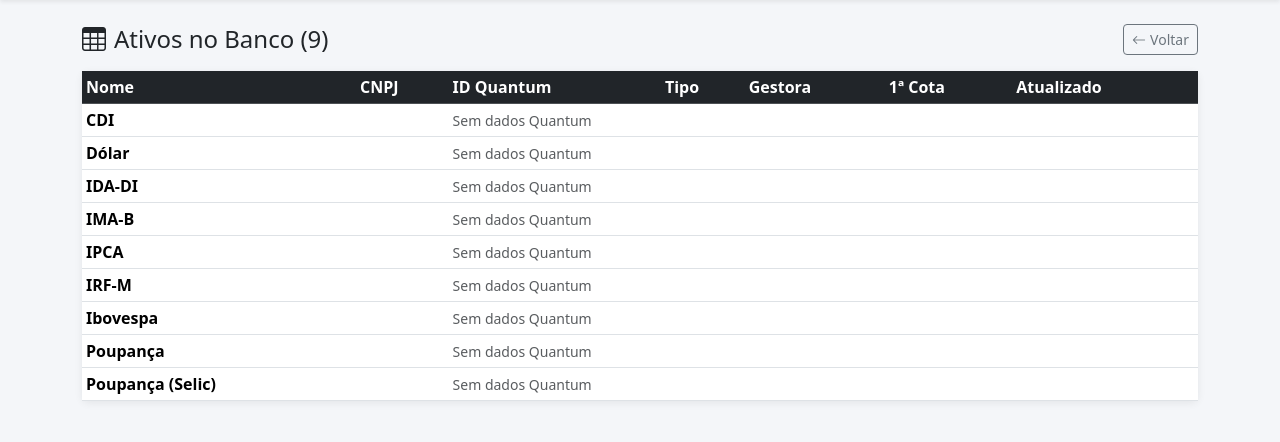
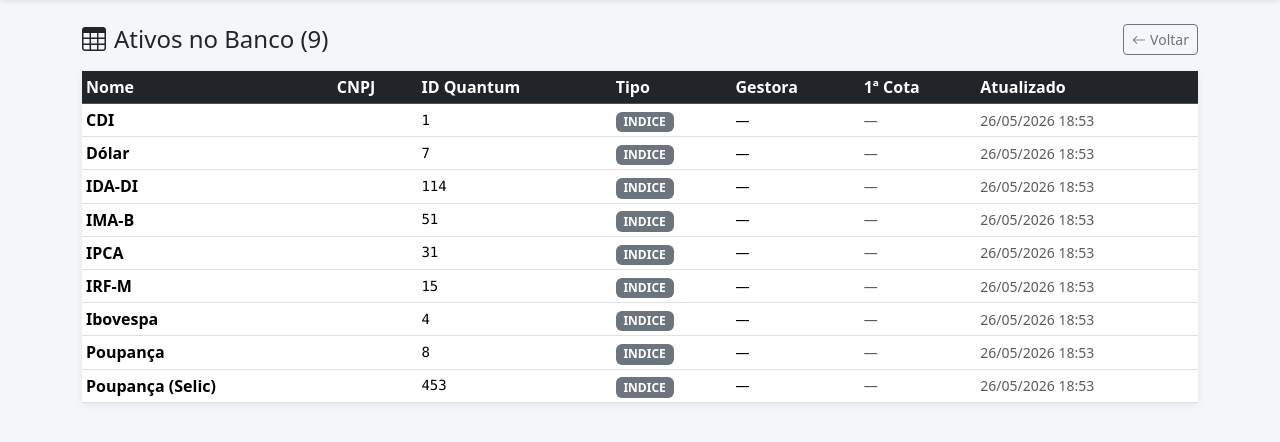
Before and after one commit to Elias-Moura/adrda, a Django app: template scrapper/templates/scrapper/ativos.html in a window 1280 px wide. Shown: the part 56-498 px from the top of the page. Run offline with Django 5.2, Linux system fonts and the light colour scheme; the template is opened without the code that fills it: values that come from a table or form of the project are taken from there, others are empty; data comes from the database, SQL or seed files in the repository.

Commit message:
refactor(templates): referências de campo para o Ativo unificado
Co-Authored-By: Claude Opus 4.7 (1M context) <noreply@anthropic.com>

```diff
--- a/scrapper/templates/scrapper/ativos.html
+++ b/scrapper/templates/scrapper/ativos.html
@@ -29,14 +29,14 @@
         <tr>
           <td class="fw-semibold">{{ ativo.nome }}</td>
           <td class="text-muted font-monospace small">{{ ativo.cnpj }}</td>
-          {% if ativo.quantum %}
-            <td class="font-monospace small">{{ ativo.quantum.id_quantum }}</td>
-            <td><span class="badge bg-secondary">{{ ativo.quantum.tipo }}</span></td>
-            <td class="small">{{ ativo.quantum.gestora|default:"—" }}</td>
+          {% if ativo.id_quantum %}
+            <td class="font-monospace small">{{ ativo.id_quantum }}</td>
+            <td><span class="badge bg-secondary">{{ ativo.tipo }}</span></td>
+            <td class="small">{{ ativo.gestora|default:"—" }}</td>
             <td class="small text-muted">
-              {% if ativo.quantum.primeira_cota %}{{ ativo.quantum.primeira_cota|date:"d/m/Y" }}{% else %}—{% endif %}
+              {% if ativo.primeira_cota %}{{ ativo.primeira_cota|date:"d/m/Y" }}{% else %}—{% endif %}
             </td>
-            <td class="small text-muted">{{ ativo.quantum.atualizado_em|date:"d/m/Y H:i" }}</td>
+            <td class="small text-muted">{{ ativo.atualizado_em|date:"d/m/Y H:i" }}</td>
           {% else %}
             <td colspan="5" class="text-muted small">Sem dados Quantum</td>
           {% endif %}
--- a/scrapper/templates/scrapper/index.html
+++ b/scrapper/templates/scrapper/index.html
@@ -90,7 +90,7 @@
               <input class="form-check-input ativo-check" type="checkbox"
                 name="ativo_ids" value="{{ aq.id }}" id="ck_{{ aq.id }}">
               <label class="form-check-label small" for="ck_{{ aq.id }}">
-                {{ aq.ativo.nome }}
+                {{ aq.nome }}
                 <span class="text-muted" style="font-size:.75rem">· {{ aq.tipo }}</span>
               </label>
             </div>
--- a/scrapper/templates/scrapper/relatorio.html
+++ b/scrapper/templates/scrapper/relatorio.html
@@ -66,7 +66,7 @@
               <input class="form-check-input grp-carteira" type="checkbox"
                 name="ids" value="{{ aq.id }}" id="c_{{ aq.id }}" checked>
               <label class="form-check-label small" for="c_{{ aq.id }}">
-                {{ aq.ativo.nome }}
+                {{ aq.nome }}
                 <span class="text-muted" style="font-size:.75rem">· {{ aq.tipo }}</span>
               </label>
             </div>
@@ -94,7 +94,7 @@
               <input class="form-check-input grp-indice" type="checkbox"
                 name="ids" value="{{ aq.id }}" id="i_{{ aq.id }}" checked>
               <label class="form-check-label small" for="i_{{ aq.id }}">
-                {{ aq.ativo.nome }}
+                {{ aq.nome }}
               </label>
             </div>
           </div>
```
